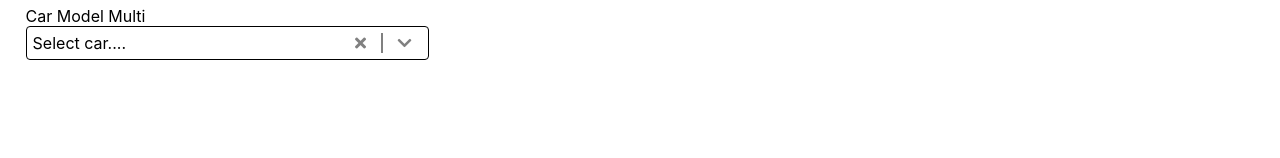
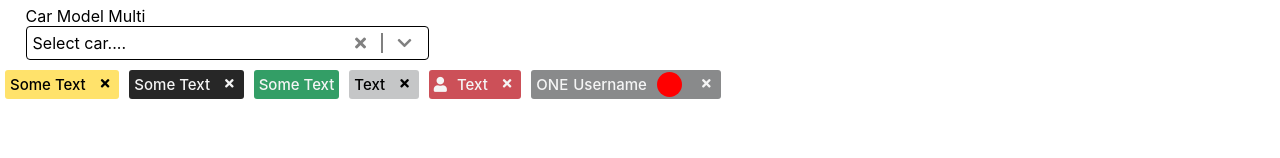
Before and after one commit to emotive44/library-components, a React (Create React App) app: page / in a window 1280 px wide. Shown: the part 1022-1180 px from the top of the page. Built offline with nearby package versions, Linux system fonts and the light colour scheme; the HTML template or start-up script is replaced by a standard one.

Commit message:
Tag component

```diff
--- a/src/App.tsx
+++ b/src/App.tsx
@@ -24,6 +24,8 @@ import Datepicker from './components/Datepicker/Datepicker';
 import RangeSlider from './components/RangeSlider/RangeSlider';
 import Carousel from './components/Carousel/Carousel';
 import { Select, Option } from './components/Select';
+import Tag from './components/Tag/Tag';
+
 
 interface IState {
   [key: string]: any,
@@ -584,7 +586,7 @@ function App() {
         </div>
 
 
-        <div style={{ maxHeight: '10rem' }}>
+        <div>
           <Select
             multiple
             clearable
@@ -605,8 +607,6 @@ function App() {
                 <span>User one</span>
               </div>
             </Option>
-
-
             <Option value={'Mercedes'} icon={<i className="fas fa-user" />} />
             <Option value={'Ford'} icon={<i className="fas fa-user" />} />
           </Select>
@@ -652,6 +652,21 @@ function App() {
         secondsDelay          = {3}
       />
 
+      <div className={classes.flex}>
+        <Tag type="warning" text="Some Text" closeClickCallback/>
+        <Tag type="dark" text="Some Text" closeClickCallback />
+        <Tag type="success" text="Some Text" />
+        <Tag type="light" text="Text" closeClickCallback />
+        <Tag type="danger" text="Text" icon={<i className="fas fa-user" />} closeClickCallback />
+        <Tag type="secondary" closeClickCallback>
+          <p>ONE</p>
+          <span>Username</span>
+          <small
+            style={{width: '25px', height: '25px', margin: '0 1rem', backgroundColor: 'red', borderRadius: '50%'}}
+          />
+         </Tag>
+      </div>
+
       <div style={{ width: '90%', margin: '10rem auto', height: '45rem' }}>
         <Carousel
           imgData={arrayWithImgs}
--- a/src/components/Button/Button.tsx
+++ b/src/components/Button/Button.tsx
@@ -40,40 +40,11 @@ const Button: FC<ButtonProps> = ({
 
 
   if (type) {
-    switch (type) {
-      case 'secondary':
-        mainClasses.push(classes.secondary);
-        break;
-      case 'success':
-        mainClasses.push(classes.success);
-        break;
-      case 'danger':
-        mainClasses.push(classes.danger);
-        break;
-      case 'warning':
-        mainClasses.push(classes.warning);
-        break;
-      case 'light':
-        mainClasses.push(classes.light);
-        break;
-      case 'dark':
-        mainClasses.push(classes.dark);
-        break;
-    }
+    mainClasses.push(classes[type]);
   }
 
   if(size) {
-    switch (size) {
-      case 'small':
-        mainClasses.push(classes.small);
-        break;
-      case 'medium':
-        mainClasses.push(classes.medium);
-        break;
-      case 'large':
-        mainClasses.push(classes.large);
-        break;
-    }
+    mainClasses.push(classes[size]);
   }
 
   if(fullWidth) {
--- a/src/components/Carousel/Carousel.tsx
+++ b/src/components/Carousel/Carousel.tsx
@@ -97,7 +97,7 @@ const Carousel: FC<CarouselProps> = ({
     footerContent = imgData.map((img, i) => {
       const styles = {
         backgroundImage: `url(${img})`,
-        opacity: `${imgIndx === i - 1 ? '1' : '0.6'}` // to show current image
+        opacity: `${imgIndx === i ? '1' : '0.6'}` // to show current image
       }
 
       return (
--- a/src/components/Select/Select.module.css
+++ b/src/components/Select/Select.module.css
@@ -16,4 +16,4 @@
     .container .search-msg { width: 80%; margin: 1rem auto; text-align: center; }
   .container .options.open { visibility: visible; opacity: 1; background: white; }
 .errmsg { color: red; width: 99%; font-size: 1.3rem; margin: 0 0 0 5px; }
-.multiOptions { margin-top: 1rem; flex-wrap: wrap; padding: 0.5rem; position: relative; display: flex; }
+.multiOptions { margin-top: 1rem; flex-wrap: wrap; padding: 0.5rem; display: flex; }
--- a/src/components/Select/SelectOption.module.css
+++ b/src/components/Select/SelectOption.module.css
@@ -10,9 +10,3 @@
 .content { display: flex; align-items: center; }
   .content i { margin-right: 0.5rem; }
   .content p { word-break: break-word; }
-
-.multiContent { display: inline-flex; margin: 0 0.5rem 0.4rem 0; padding-left: 0.5rem; border-radius: 2px; align-items: center; background: lightgray; }
-  .multiContent p { margin: 0 0.5rem; }
-  .multiContent .close { padding: 0.2rem 0.5rem; cursor: pointer; align-self: stretch; transition: 0.3s ease background-color; }
-    .multiContent .close:hover { background-color: rgb(241, 122, 122); }
-    .multiContent .close i { font-size: small; }
--- a/src/components/Select/SelectOption.tsx
+++ b/src/components/Select/SelectOption.tsx
@@ -1,6 +1,7 @@
 import React, { FC, ReactElement, ReactNode, useEffect } from 'react';
 import classes from './SelectOption.module.css';
 
+import Tag from '../Tag/Tag';
 import { IOption } from './Select';
 
 
@@ -38,8 +39,7 @@ const SelectOption:FC<SelectOptionProps> = ({
   }
 
   // remove option value from selected array with options
-  const removeSelectedValue = (e: React.MouseEvent, value: string) => {
-    e.stopPropagation();
+  const removeSelectedValue = (value: string) => {
     onChange(value, true, true);
   }
 
@@ -47,13 +47,13 @@ const SelectOption:FC<SelectOptionProps> = ({
   if(typeof currValue === 'object') {
     multiContent = multiValues!.map((option, i: number) => {
       return (
-        <div key={i} className={classes.multiContent}>
-          {/* if we have template, present him else icon and value */}
-          {option.temp ? option.temp : (<> {option.icon} <p> {option.value} </p> </>)}
-          <span className={classes.close} onClick={(e) => removeSelectedValue(e, option.value)}>
-            <i className='fas fa-times' />
-          </span>
-        </div>
+        <Tag
+          key                   = {i}
+          type                  = 'light'
+          icon                  = {option.icon}
+          text                  = {option.value}
+          closeClickCallback    = {() => removeSelectedValue(option.value)}
+        > {option.temp} </Tag>
       );
     });
   }
--- /dev/null
+++ b/src/components/Tag/Tag.module.css
@@ -0,0 +1,16 @@
+.tag { display: inline-flex; align-items: center; margin: 0 0.5rem 0.5rem 0.5rem; cursor: default; font-weight: 500; font-size: 1.5rem; border-radius: 3px; color: whitesmoke; }
+  .tag.secondary { background: #898a8b; }
+  .tag.success { background: #339e66; }
+  .tag.danger { background: #cc5058; }
+  .tag.warning { background: #ffe26b; color: black; }
+  .tag.light { background: #c5c6c7; color: black; }
+  .tag.dark { background: #272727; }
+  .tag > i, .tag > p { margin: 0.5rem; }
+  .tag .close { display: flex; align-items: center; padding: 0.2rem 1rem; border-radius: 3px; align-self: stretch; cursor: pointer; transition: 0.3s ease background-color; }
+    .tag.secondary .close:hover { background-color: #6d6e6f; }
+    .tag.success .close:hover { background-color: #287e51; }
+    .tag.danger .close:hover { background-color: #b7484f; }
+    .tag.warning .close:hover { background-color: #e5cb60; }
+    .tag.light .close:hover { background-color: #b1b2b3; }
+    .tag.dark .close:hover { background-color: #000000; }
+    .tag .close i { font-size: smaller; }
--- /dev/null
+++ b/src/components/Tag/Tag.tsx
@@ -0,0 +1,47 @@
+import React, { FC, ReactNode } from 'react';
+import classes from './Tag.module.css';
+
+
+type TColor = 'secondary' | 'success' | 'danger' | 'warning' | 'dark' | 'light';
+
+interface TagProps {
+  type                 : TColor,
+  text                ?: string,
+  className           ?: string,
+  icon                ?: ReactNode,
+  closeClickCallback  ?: any,
+}
+
+const Tag:FC<TagProps> = ({
+  icon,
+  text,
+  type,
+  children,
+  className,
+  closeClickCallback
+}) => {
+  const tagClasses = [classes.tag, classes[type]];
+  if(className) {
+    tagClasses.push(className);
+  }
+
+  let close: ReactNode = null;
+  if(closeClickCallback) {
+    close = (
+      <span className={classes.close} onClick={closeClickCallback} >
+        <i className="fas fa-times" />
+      </span>
+    )
+  }
+
+  return (
+    <div className={tagClasses.join(' ')}>
+      {icon && icon}
+      {text && <p>{text}</p>}
+      {children}
+      {close}
+    </div>
+  );
+}
+
+export default Tag;
```
